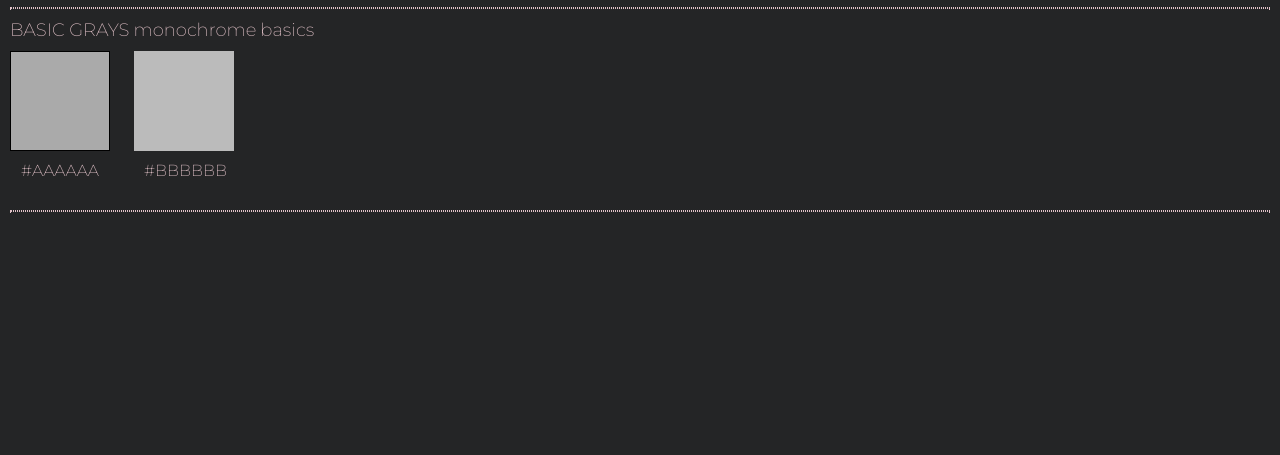
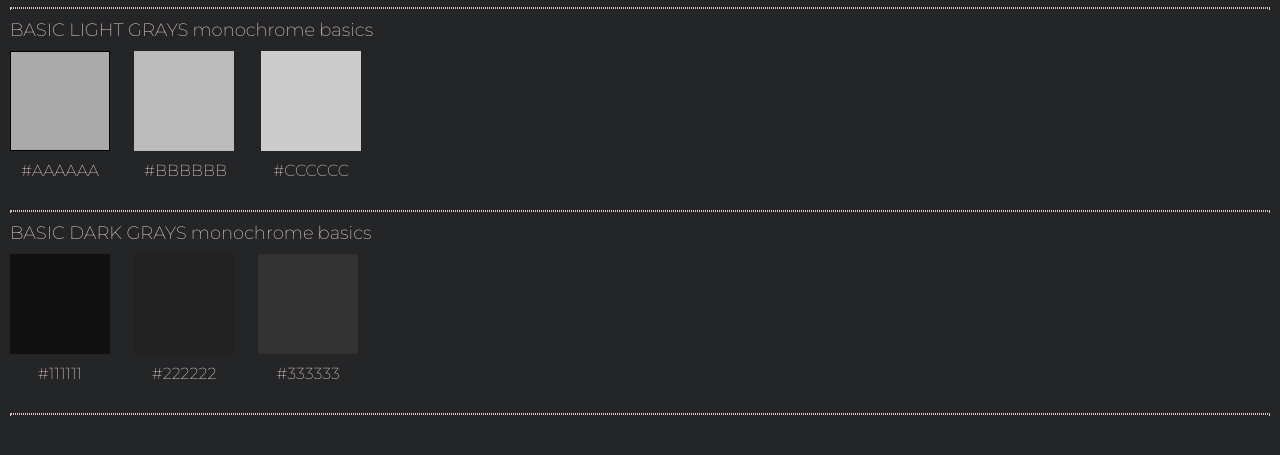
Before and after one commit to destinyelysse/destinyelysse.github.io, a plain HTML site: page projects/colorschemes/colorschemes.html in a window 1280 px wide. Shown: the part 91-546 px from the top of the page. Drawn offline with Linux system fonts and the light colour scheme.

Commit message:
added a second color palette

```diff
--- a/projects/colorschemes/colorschemes.css
+++ b/projects/colorschemes/colorschemes.css
@@ -50,3 +50,19 @@ hr {
 #swatch2 {
     background-color: #BBBBBB;
 }
+
+#swatch3{
+    background-color: #CCCCCC;
+}
+
+#swatch2-1 {
+    background-color: #111111;
+}
+
+#swatch2-2 {
+    background-color: #222222;
+}
+
+#swatch2-3 {
+    background-color: #333333;
+}
--- a/projects/colorschemes/colorschemes.html
+++ b/projects/colorschemes/colorschemes.html
@@ -14,7 +14,7 @@
             <div id="set1">
                 <div class="palettelabel" id="palette1">
                     <div class="palettetitle">
-                        <p>Basic Grays</p>
+                        <p>Basic Light Grays</p>
                     </div>
                     <div class="palettetype">
                         <p>monochrome</p>
@@ -38,6 +38,50 @@
                             <p>#BBBBBB</p>
                         </div>
                     </div>
+                    <div class="color" id="color3">
+                        <div id="swatch3" class="colorswatch">
+                        </div>
+                        <div id="swatch3label" class="swatchlabel">
+                            <p>#CCCCCC</p>
+                        </div>
+                    </div>
+                </div>
+            </div>
+            <hr>
+            <div id="set2">
+                <div class="palettelabel" id="palette2">
+                    <div class="palettetitle">
+                        <p>Basic Dark Grays</p>
+                    </div>
+                    <div class="palettetype">
+                        <p>monochrome</p>
+                    </div>
+                    <div class="palettecollection">
+                        <p>basics</p>
+                    </div>
+                </div>
+                <div class="colors">
+                    <div class="color" id="color2-1">
+                        <div id="swatch2-1" class="colorswatch">
+                        </div>
+                        <div id="swatch2-1label" class="swatchlabel">
+                            <p>#111111</p>
+                        </div>
+                    </div>
+                    <div class="color" id="color2-2">
+                        <div id="swatch2-2" class="colorswatch">
+                        </div>
+                        <div id="swatch2-2label" class="swatchlabel">
+                            <p>#222222</p>
+                        </div>
+                    </div>
+                    <div class="color" id="color2-3">
+                        <div id="swatch2-3" class="colorswatch">
+                        </div>
+                        <div id="swatch2-3label" class="swatchlabel">
+                            <p>#333333</p>
+                        </div>
+                    </div>
                 </div>
             </div>
             <hr>
```
